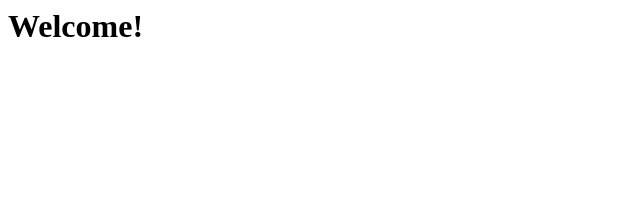
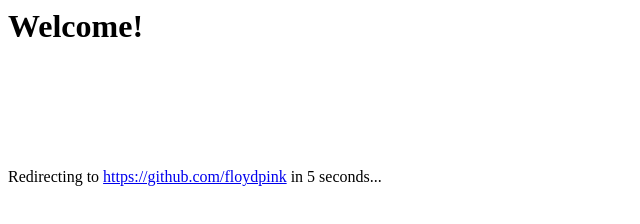
Before and after one commit to floydpink/floydpink.github.io, a plain HTML site: page index.html in a window 1280 px wide. Shown: the whole page, without its empty margins (0-640 px from the left). Drawn offline with Linux system fonts and the light colour scheme.

Commit message:
added a redirect to https://github.com/floydpink

```diff
--- a/index.html
+++ b/index.html
@@ -1,9 +1,6 @@
-<html>
-<head>
-<meta name="google-site-verification" content="-m4jR59tpUeTHifU8C6nXBSKCigdFZmiZ3GgtT0Kaz0" />
+<html><head><meta name="google-site-verification" content="-m4jR59tpUeTHifU8C6nXBSKCigdFZmiZ3GgtT0Kaz0" />
 <title>This is floydpink.github.io</title>
-</head>
-<body>
-<h1>Welcome!</h1>
-</body>
-</html>
+</head><body><h1>Welcome!</h1><p>&#160;</p><p>&#160;</p><p>&#160;</p>
+<p>Redirecting to <a href="https://github.com/floydpink">https://github.com/floydpink</a> in 5 seconds...</p>
+<script type="test/javascript">setTimeout(function () { window.location.href = "https://github.com/floydpink"; }, 5000);</script>
+</body></html>
```
